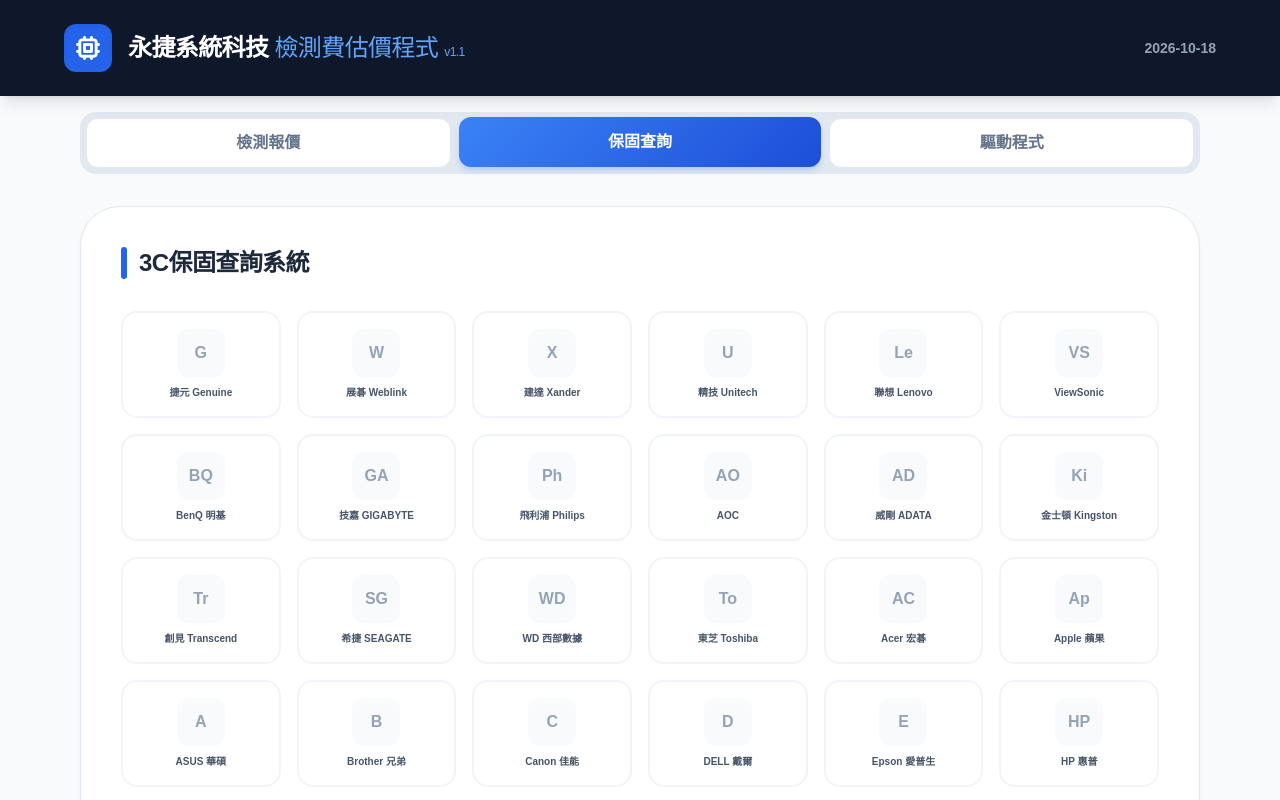
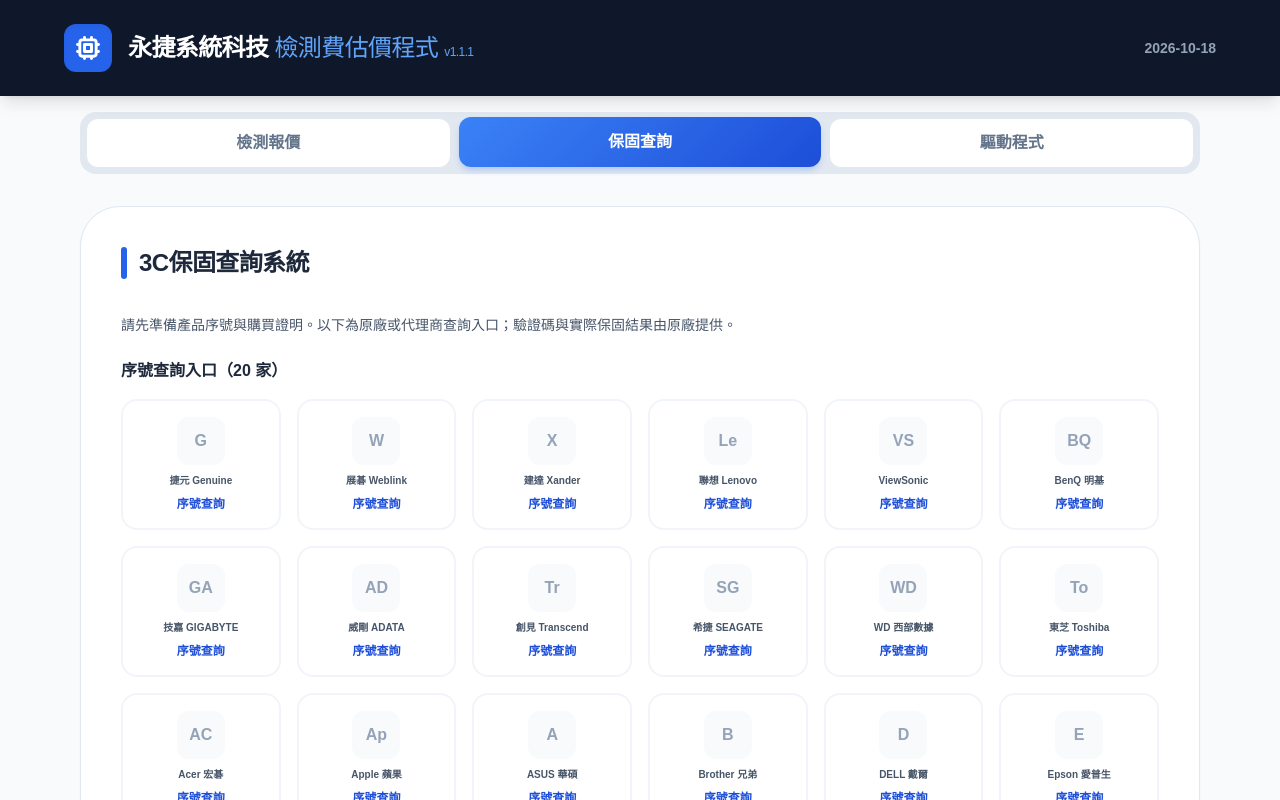
Before and after one commit to YongjieSystems/testing, a website built with Vite: page index.html in a window 1280 px wide. Both pictures are taken after a click on the button "保固查詢". Shown: the top 800 px of the page. Built offline with nearby package versions, Linux system fonts and the light colour scheme.

Commit message:
Audit all warranty links and distinguish serial lookup from service pages

```diff
--- a/app.js
+++ b/app.js
@@ -1,3 +1,4 @@
+import { WARRANTY_DATA, WARRANTY_KINDS, WARRANTY_ACTIONS } from './warranty-data.js';
 import { normalizeMoney, quoteTotal, readHistory, escapeHTML, quoteDate, QUOTE_STATUS, parseBackup, mergeRecords, upsertRecord, matchesRecord } from './quote-core.js';
 
         const CONFIG = {
@@ -30,33 +31,7 @@
             }
         };
 
-        const WARRANTY_DATA = [
-            { id: 'Genuine', name: '捷元 Genuine', type: '通路/電腦', icon: 'G', url: 'https://www.genuine.com.tw/Service/guaranteeInfo' },
-            { id: 'Weblink', name: '展碁 Weblink', type: '通路代理', icon: 'W', url: 'https://www.weblink.com.tw/service-inpuiry.htm' },
-            { id: 'Xander', name: '建達 Xander', type: '通路代理', icon: 'X', url: 'https://www.xander.com.tw/repair/warranty_search.aspx' },
-            { id: 'Unitech', name: '精技 Unitech', type: '通路代理', icon: 'U', url: 'https://www.unitech.com.tw/login.aspx' },
-            { id: 'Lenovo', name: '聯想 Lenovo', type: '電腦/筆電', icon: 'Le', url: 'https://pcsupport.lenovo.com/tw/zh/warranty-lookup#/' },
-            { id: 'ViewSonic', name: 'ViewSonic', type: '螢幕/投影', icon: 'VS', url: 'https://www.viewsonic.com/tw/support/warranty/' },
-            { id: 'BenQ', name: 'BenQ 明基', type: '螢幕/電子', icon: 'BQ', url: 'https://www.benq.com/zh-tw/support/registration-warranty/warranty-checker.html' },
-            { id: 'Gigabyte', name: '技嘉 GIGABYTE', type: '電腦/零件', icon: 'GA', url: 'https://www.gigabyte.com/tw/Support/Consumer/Warranty/Check' },
-            { id: 'Philips', name: '飛利浦 Philips', type: '螢幕/家電', icon: 'Ph', url: 'https://www.philips.com.tw/c-w/support-home/warranty.html?title=' },
-            { id: 'AOC', name: 'AOC', type: '螢幕顯示', icon: 'AO', url: 'https://tw.aoc.com/index/explore/route/warranty' },
-            { id: 'ADATA', name: '威剛 ADATA', type: '記憶體/SSD', icon: 'AD', url: 'https://www.xpg.com/tw/support/xpg?tab=warranty' },
-            { id: 'Kingston', name: '金士頓 Kingston', type: '記憶體/SSD', icon: 'Ki', url: 'https://www.kingston.com/tw/company/warranty' },
-            { id: 'Transcend', name: '創見 Transcend', type: '記憶體/SSD', icon: 'Tr', url: 'https://tw.transcend-info.com/support/verification' },
-            { id: 'Seagate', name: '希捷 SEAGATE', type: '硬碟', icon: 'SG', url: 'https://www.seagate.com/tw/zh/support/warranty-and-replacements/' },
-            { id: 'WD', name: 'WD 西部數據', type: '硬碟', icon: 'WD', url: 'https://support-en.wd.com/app/warrantystatusweb' },
-            { id: 'Toshiba', name: '東芝 Toshiba', type: '硬碟', icon: 'To', url: 'https://www.afastor.com/tw/registration_' },
-            { id: 'Acer', name: 'Acer 宏碁', type: '電腦/零件', icon: 'AC', url: 'https://dss.acer.com.tw/DSSApp/custservice/MachineQuery_EndUser.jsp', phone: '0800-258-222' },
-            { id: 'Apple', name: 'Apple 蘋果', type: '電腦/平板', icon: 'Ap', url: 'https://checkcoverage.apple.com/?locale=zh_TW', phone: '0800-095-988' },
-            { id: 'ASUS', name: 'ASUS 華碩', type: '電腦/零件', icon: 'A', url: 'https://www.asus.com/tw/support/warranty-status-inquiry/', phone: '0800-093-456' },
-            { id: 'Brother', name: 'Brother 兄弟', type: '印表機', icon: 'B', url: 'https://crm.brother.tw/warranty_searches/new', phone: '0800-600-211' },
-            { id: 'Canon', name: 'Canon 佳能', type: '印表機', icon: 'C', url: 'https://www.canon.com.tw/service/service_menu.aspx', phone: '0809-022-888' },
-            { id: 'Dell', name: 'DELL 戴爾', type: '電腦/伺服器', icon: 'D', url: 'https://www.dell.com/support/home/zh-tw?app=warranty', phone: '0800-186-971' },
-            { id: 'Epson', name: 'Epson 愛普生', type: '印表機', icon: 'E', url: 'https://www.epson-service.com.tw/servmMaintain.page', phone: '0800-212-873' },
-            { id: 'HP', name: 'HP 惠普', type: '電腦/印表機', icon: 'HP', url: 'https://support.hp.com/tw-zh/check-warranty', phone: '0800-010-055' },
-            { id: 'MSI', name: 'MSI 微星', type: '電腦/零件', icon: 'M', url: 'https://tw.msi.com/page/warranty', phone: '0800-018-880' }
-        ];
+
 
         const DRIVER_DATA = [
             { id: 'BROTHER', name: 'Brother 兄弟', icon: 'BR', url: 'https://support.brother.com/g/b/productsearch.aspx?c=tw&lang=zh&content=dl' },
@@ -424,6 +399,10 @@
         }
 
         function renderWarranties() {
+            $('warranty-serial-count').textContent = WARRANTY_DATA.filter(brand => brand.kind === 'SERIAL').length;
+            $('warranty-service-count').textContent = WARRANTY_DATA.filter(brand => brand.kind !== 'SERIAL').length;
+            UI.brandGrid.replaceChildren();
+            $('brand-service-grid').replaceChildren();
             WARRANTY_DATA.forEach(brand => {
                 const btn = document.createElement('button');
                 btn.className = "brand-card bg-white border-2 border-slate-100 p-4 rounded-2xl transition-all flex flex-col items-center justify-center gap-2 group";
@@ -433,7 +412,10 @@
                     detail.classList.remove('hidden');
                     $('detail-icon').innerText = brand.icon;
                     $('detail-name').innerText = brand.name;
-                    $('detail-type').innerText = brand.type;
+                    $('detail-type').innerText = `${brand.type} · ${WARRANTY_KINDS[brand.kind]}`;
+                    $('detail-note').textContent = brand.note;
+                    $('detail-checked').textContent = `入口檢查：${brand.checkedOn}（未輸入實機序號驗證回傳）`;
+                    $('detail-link').textContent = WARRANTY_ACTIONS[brand.kind];
                     $('detail-link').href = brand.url;
 
                     if (brand.phone) {
@@ -446,7 +428,11 @@
                     detail.scrollIntoView({ behavior: 'smooth' });
                 };
                 btn.innerHTML = `<div class="w-12 h-12 bg-slate-50 text-slate-400 rounded-xl flex items-center justify-center font-black">${brand.icon}</div><span class="text-[10px] font-bold text-slate-600 truncate w-full text-center">${brand.name}</span>`;
-                UI.brandGrid.appendChild(btn);
+                const badge = document.createElement('span');
+                badge.className = 'text-xs font-bold text-blue-700';
+                badge.textContent = WARRANTY_KINDS[brand.kind];
+                btn.appendChild(badge);
+                (brand.kind === 'SERIAL' ? UI.brandGrid : $('brand-service-grid')).appendChild(btn);
             });
         }
 
--- a/index.html
+++ b/index.html
@@ -119,7 +119,7 @@
                     <svg class="w-7 h-7 text-white" fill="none" stroke="currentColor" viewBox="0 0 24 24"><path stroke-linecap="round" stroke-linejoin="round" stroke-width="2.5" d="M9 3v2m6-2v2M9 19v2m6-2v2M5 9H3m2 6H3m18-6h-2m2 6h-2M7 19h10a2 2 0 002-2V7a2 2 0 00-2-2H7a2 2 0 00-2 2v10a2 2 0 002 2zM9 9h6v6H9V9z" /></svg>
                 </div>
                 <div>
-                    <h1 class="text-xl md:text-2xl font-black tracking-tight">永捷系統科技 <span class="text-blue-400 font-medium">檢測費估價程式 <small class="text-xs">v1.1</small></span></h1>
+                    <h1 class="text-xl md:text-2xl font-black tracking-tight">永捷系統科技 <span class="text-blue-400 font-medium">檢測費估價程式 <small class="text-xs">v1.1.1</small></span></h1>
                 </div>
             </div>
             <div class="hidden md:block text-right">
@@ -453,18 +453,23 @@
                     <div class="w-1.5 h-8 bg-blue-600 rounded-full"></div>
                     <h2 class="text-2xl font-black text-slate-800 tracking-tight">3C保固查詢系統</h2>
                 </div>
+                <p class="text-sm text-slate-600 mb-5 leading-7">請先準備產品序號與購買證明。以下為原廠或代理商查詢入口；驗證碼與實際保固結果由原廠提供。</p>
+                <h3 class="font-bold text-slate-800 mb-4">序號查詢入口（<span id="warranty-serial-count"></span> 家）</h3>
                 <div id="brand-grid" class="grid grid-cols-2 md:grid-cols-4 lg:grid-cols-6 gap-4"></div>
+                <h3 class="font-bold text-slate-800 mt-8 mb-2">其他保固服務（<span id="warranty-service-count"></span> 家）</h3>
+                <p class="text-sm text-slate-500 mb-4">此區提供型號資訊、會員服務或條款／客服；不是直接輸入序號查到期日的表單。</p>
+                <div id="brand-service-grid" class="grid grid-cols-2 md:grid-cols-4 lg:grid-cols-6 gap-4"></div>
                 <div id="brand-detail" class="mt-12 p-8 bg-slate-50 rounded-[2rem] border-2 border-slate-100 hidden">
                     <div class="flex flex-col md:flex-row md:items-center justify-between gap-6">
                         <div class="flex items-center gap-5">
                             <div id="detail-icon" class="w-16 h-16 bg-blue-600 text-white rounded-2xl flex items-center justify-center text-2xl font-black">?</div>
                             <div>
                                 <h3 id="detail-name" class="text-2xl font-black text-slate-900"></h3>
-                                <p id="detail-type" class="text-sm font-bold text-slate-400"></p>
+                                <p id="detail-type" class="text-sm font-bold text-slate-500"></p><p id="detail-note" class="text-sm text-slate-700 mt-3 leading-7 max-w-xl"></p><p id="detail-checked" class="text-xs text-slate-500 mt-2"></p>
                             </div>
                         </div>
                         <div class="flex flex-wrap gap-3">
-                            <a id="detail-link" href="#" target="_blank" class="bg-blue-600 text-white py-3 px-6 rounded-xl font-bold hover:bg-blue-700 transition-all flex items-center justify-center px-4">官網查詢</a>
+                            <a id="detail-link" href="#" target="_blank" rel="noopener noreferrer" class="bg-blue-600 text-white py-3 px-6 rounded-xl font-bold hover:bg-blue-700 transition-all flex items-center justify-center px-4">官網查詢</a>
                             <a id="detail-phone" href="#" class="bg-white border-2 border-slate-200 text-slate-700 py-3 px-6 rounded-xl font-bold flex items-center justify-center px-4 hidden">撥打電話</a>
                         </div>
                     </div>
--- a/package.json
+++ b/package.json
@@ -1,13 +1,13 @@
 {
   "name": "yongjie-inspection-quote",
   "private": true,
-  "version": "1.1.0",
+  "version": "1.1.1",
   "type": "module",
   "scripts": {
     "dev": "vite",
     "build": "vite build",
     "preview": "vite preview",
-    "test": "node --test quote-core.test.js"
+    "test": "node --test quote-core.test.js warranty-data.test.js"
   },
   "dependencies": {},
   "devDependencies": {
--- /dev/null
+++ b/warranty-data.js
@@ -0,0 +1,266 @@
+// Entry points checked in a browser on 2026-10-17. No customer serial numbers were submitted.
+export const WARRANTY_KINDS = Object.freeze({ SERIAL: '序號查詢', MODEL: '型號保固資訊', LOGIN: '需會員登入', SERVICE: '條款／客服' });
+export const WARRANTY_ACTIONS = Object.freeze({ SERIAL: '前往序號查詢', MODEL: '查詢型號保固', LOGIN: '前往會員登入', SERVICE: '查看保固服務' });
+export const WARRANTY_DATA = [
+  {
+    "id": "Genuine",
+    "name": "捷元 Genuine",
+    "type": "通路/電腦",
+    "icon": "G",
+    "url": "https://www.genuine.com.tw/Service/guaranteeInfo",
+    "kind": "SERIAL",
+    "note": "輸入完整產品序號；僅適用捷元供貨或代理產品。",
+    "checkedOn": "2026-10-17"
+  },
+  {
+    "id": "Weblink",
+    "name": "展碁 Weblink",
+    "type": "通路代理",
+    "icon": "W",
+    "url": "https://www.weblink.com.tw/service-inpuiry.htm",
+    "kind": "SERIAL",
+    "note": "輸入原廠序號；頁面提供保固內／外資訊，適用展碁通路產品。",
+    "checkedOn": "2026-10-17"
+  },
+  {
+    "id": "Xander",
+    "name": "建達 Xander",
+    "type": "通路代理",
+    "icon": "X",
+    "url": "https://www.xander.com.tw/repair/warranty_search.aspx",
+    "kind": "SERIAL",
+    "note": "輸入原廠序號；新品、福利品與專案保固可能不同，以建達或原廠確認為準。",
+    "checkedOn": "2026-10-17"
+  },
+  {
+    "id": "Unitech",
+    "name": "精技 Unitech",
+    "type": "通路代理",
+    "icon": "U",
+    "url": "https://www.unitech.com.tw/login.aspx",
+    "kind": "LOGIN",
+    "note": "目前入口為報修會員登入，沒有公開序號查詢欄位；需登入或洽精技確認保固。",
+    "checkedOn": "2026-10-17",
+    "phone": "02-2792-1521"
+  },
+  {
+    "id": "Lenovo",
+    "name": "聯想 Lenovo",
+    "type": "電腦/筆電",
+    "icon": "Le",
+    "url": "https://pcsupport.lenovo.com/tw/zh/warranty-lookup#/",
+    "kind": "SERIAL",
+    "note": "輸入機器序號；頁面需要 JavaScript，首次載入可能稍久。",
+    "checkedOn": "2026-10-17"
+  },
+  {
+    "id": "ViewSonic",
+    "name": "ViewSonic",
+    "type": "螢幕/投影",
+    "icon": "VS",
+    "url": "https://www.viewsonic.com/tw/support/warranty/check/",
+    "kind": "SERIAL",
+    "note": "輸入產品序號；台灣專案或政府採購產品請依合約確認。",
+    "checkedOn": "2026-10-17"
+  },
+  {
+    "id": "BenQ",
+    "name": "BenQ 明基",
+    "type": "螢幕/電子",
+    "icon": "BQ",
+    "url": "https://www.benq.com/zh-tw/support/registration-warranty/warranty-checker.html",
+    "kind": "SERIAL",
+    "note": "輸入產品序號，可搭配購買日期；原廠可能要求驗證碼。",
+    "checkedOn": "2026-10-17"
+  },
+  {
+    "id": "Gigabyte",
+    "name": "技嘉 GIGABYTE",
+    "type": "電腦/零件",
+    "icon": "GA",
+    "url": "https://www.gigabyte.com/tw/Support/Consumer/Warranty/Check",
+    "kind": "SERIAL",
+    "note": "先按「立即查詢 >」，再輸入產品序號；不需註冊或登入。",
+    "checkedOn": "2026-10-17"
+  },
+  {
+    "id": "Philips",
+    "name": "飛利浦 Philips",
+    "type": "螢幕/家電",
+    "icon": "Ph",
+    "url": "https://www.philips.com.tw/c-s/support/warranty",
+    "kind": "SERVICE",
+    "note": "此入口為產品保固政策與客服資訊，沒有通用序號到期日查詢欄位；請備妥型號、序號與購買證明洽原廠。",
+    "checkedOn": "2026-10-17"
+  },
+  {
+    "id": "AOC",
+    "name": "AOC",
+    "type": "螢幕顯示",
+    "icon": "AO",
+    "url": "https://www.aoc.com/tw/warranty-information",
+    "kind": "SERVICE",
+    "note": "官方提供保固條款、客服電話及 LINE 服務，未找到公開序號到期日表單。顯示器與大型顯示器服務窗口不同，請依原廠頁面確認。",
+    "checkedOn": "2026-10-17",
+    "phone": "0800-589-807"
+  },
+  {
+    "id": "ADATA",
+    "name": "威剛 ADATA",
+    "type": "記憶體/SSD",
+    "icon": "AD",
+    "url": "https://www.adata.com/tw/support/warranty/",
+    "kind": "SERIAL",
+    "note": "輸入產品序號及驗證碼；已改為 ADATA 台灣保固查詢頁。",
+    "checkedOn": "2026-10-17"
+  },
+  {
+    "id": "Kingston",
+    "name": "金士頓 Kingston",
+    "type": "記憶體/SSD",
+    "icon": "Ki",
+    "url": "https://www.kingston.com/tw/company/warranty",
+    "kind": "SERVICE",
+    "note": "此頁提供各產品保固條款與台灣申請方式，沒有通用序號到期日欄位；請依型號、購買證明與 SSD 耗損條件確認。",
+    "checkedOn": "2026-10-17"
+  },
+  {
+    "id": "Transcend",
+    "name": "創見 Transcend",
+    "type": "記憶體/SSD",
+    "icon": "Tr",
+    "url": "https://tw.transcend-info.com/support/verification",
+    "kind": "SERIAL",
+    "note": "輸入產品序號 S/N 或 W/O；不需會員註冊。",
+    "checkedOn": "2026-10-17"
+  },
+  {
+    "id": "Seagate",
+    "name": "希捷 SEAGATE",
+    "type": "硬碟",
+    "icon": "SG",
+    "url": "https://www.seagate.com/tw/zh/support/warranty-and-replacements/",
+    "kind": "SERIAL",
+    "note": "在「檢查保固」區輸入序號 SN；OEM 產品可能須洽設備製造商。",
+    "checkedOn": "2026-10-17"
+  },
+  {
+    "id": "WD",
+    "name": "WD 西部數據",
+    "type": "硬碟",
+    "icon": "WD",
+    "url": "https://support-en.wd.com/app/warrantystatusweb",
+    "kind": "SERIAL",
+    "note": "先選國家／地區，再輸入硬碟序號；Flash／SSD 可能需轉至 SanDisk 查詢。",
+    "checkedOn": "2026-10-17"
+  },
+  {
+    "id": "Toshiba",
+    "name": "東芝 Toshiba",
+    "type": "硬碟",
+    "icon": "To",
+    "url": "https://www.afastor.com/tw/registration",
+    "kind": "SERIAL",
+    "note": "富基電通代理品：輸入序號，查詢出貨日及標準保固期；其他代理商貨請洽原購買通路。",
+    "checkedOn": "2026-10-17"
+  },
+  {
+    "id": "Acer",
+    "name": "Acer 宏碁",
+    "type": "電腦/零件",
+    "icon": "AC",
+    "url": "https://dss.acer.com.tw/DSSApp/custservice/MachineQuery_EndUser.jsp",
+    "phone": "0800-258-222",
+    "kind": "SERIAL",
+    "note": "擇一輸入機器序號 S/N 或 SNID。",
+    "checkedOn": "2026-10-17"
+  },
+  {
+    "id": "Apple",
+    "name": "Apple 蘋果",
+    "type": "電腦/平板",
+    "icon": "Ap",
+    "url": "https://checkcoverage.apple.com/?locale=zh_TW",
+    "phone": "0800-095-988",
+    "kind": "SERIAL",
+    "note": "輸入裝置序號，原廠可能要求圖形驗證碼；也可登入檢視裝置權益。",
+    "checkedOn": "2026-10-17"
+  },
+  {
+    "id": "ASUS",
+    "name": "ASUS 華碩",
+    "type": "電腦/零件",
+    "icon": "A",
+    "url": "https://www.asus.com/tw/support/warranty-status-inquiry/",
+    "phone": "0800-093-456",
+    "kind": "SERIAL",
+    "note": "輸入 10–15 碼產品序號，並依原廠頁面完成必要的同意與驗證。",
+    "checkedOn": "2026-10-17"
+  },
+  {
+    "id": "Brother",
+    "name": "Brother 兄弟",
+    "type": "印表機",
+    "icon": "B",
+    "url": "https://crm.brother.tw/warranty_searches/new",
+    "phone": "0800-600-211",
+    "kind": "SERIAL",
+    "note": "輸入機器序號並完成原廠 reCAPTCHA 驗證。",
+    "checkedOn": "2026-10-17"
+  },
+  {
+    "id": "Canon",
+    "name": "Canon 佳能",
+    "type": "印表機",
+    "icon": "C",
+    "url": "https://www.canon.com.tw/service/warrantylist.aspx?SPID=000002",
+    "phone": "0809-022-888",
+    "kind": "MODEL",
+    "note": "以產品類別或型號查詢保固條款，不是個別機器的到期日；實際保固請備妥購買證明洽 Canon。",
+    "checkedOn": "2026-10-17"
+  },
+  {
+    "id": "Dell",
+    "name": "DELL 戴爾",
+    "type": "電腦/伺服器",
+    "icon": "D",
+    "url": "https://www.dell.com/support/contractservices/zh-tw",
+    "phone": "0800-186-971",
+    "kind": "SERIAL",
+    "note": "輸入 Dell 產品服務編號或 Dell EMC 產品 ID；查詢欄位可能稍後才載入。",
+    "checkedOn": "2026-10-17"
+  },
+  {
+    "id": "Epson",
+    "name": "Epson 愛普生",
+    "type": "印表機",
+    "icon": "E",
+    "url": "https://www.epson-service.com.tw/servmMaintain.page",
+    "phone": "0800-212-873",
+    "kind": "SERIAL",
+    "note": "在「保固查詢」區輸入機器序號；購買登錄、耗材活動或列印張數可能影響保固。",
+    "checkedOn": "2026-10-17"
+  },
+  {
+    "id": "HP",
+    "name": "HP 惠普",
+    "type": "電腦/印表機",
+    "icon": "HP",
+    "url": "https://support.hp.com/tw-zh/check-warranty",
+    "phone": "0800-010-055",
+    "kind": "SERIAL",
+    "note": "選擇購買國家／地區並輸入序號，部分產品可能另需產品編號。",
+    "checkedOn": "2026-10-17"
+  },
+  {
+    "id": "MSI",
+    "name": "MSI 微星",
+    "type": "電腦/零件",
+    "icon": "M",
+    "url": "https://account.msi.com/zh-Hant/services/warranty-book",
+    "phone": "0800-018-880",
+    "kind": "SERIAL",
+    "note": "輸入產品序號與圖形驗證碼，依原廠頁面完成查詢同意。",
+    "checkedOn": "2026-10-17"
+  }
+];
```
Also changed, not shown: docs/warranty-audit-2026-10-17.md (added, +53 -0 lines), warranty-data.test.js (added, +31 -0 lines), README.md.
